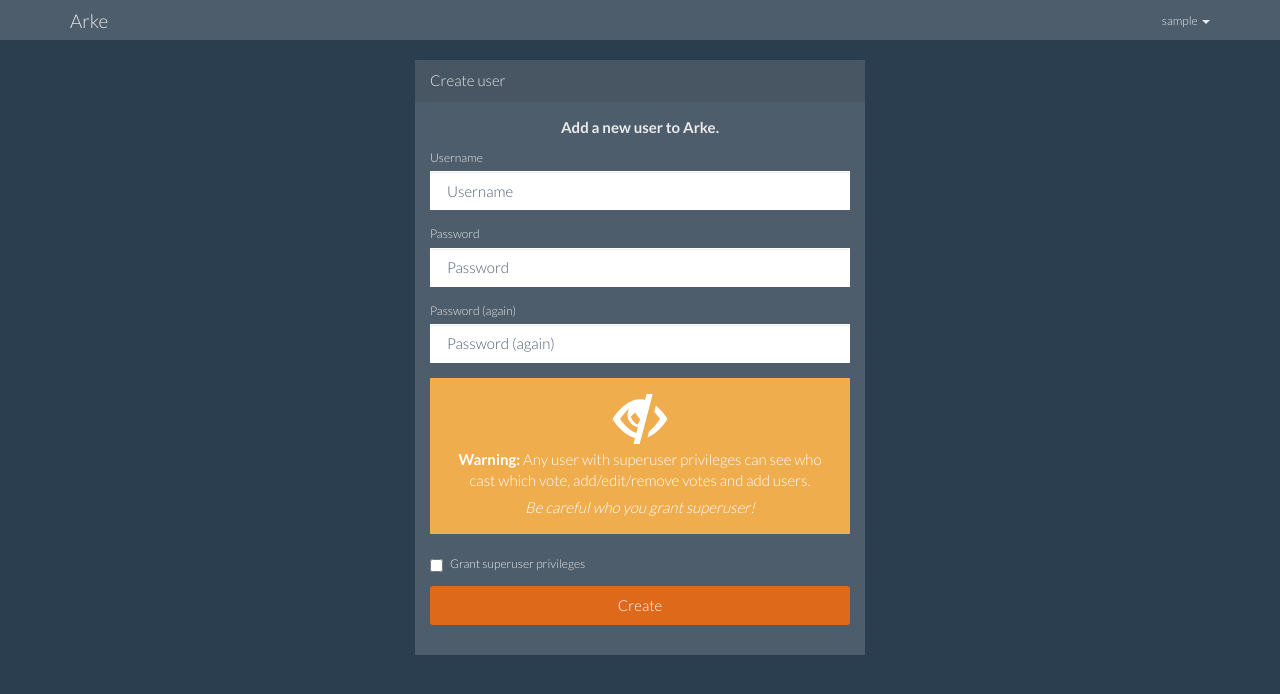
After one commit to Emberwalker/Arke, a Flask app: page /create-user in a window 1280 px wide. The commit adds this page. Shown: the top 694 px of the page. Run offline with Flask 2, Linux system fonts and the light colour scheme; a user stored in the database is signed in; tables that the repository leaves empty hold one stand-in row (values such as "Sample post"); some libraries are stand-ins or nearby versions.

Commit message:
More account management.

```diff
--- a/auth.py
+++ b/auth.py
@@ -1,7 +1,7 @@
-from flask import Blueprint, render_template, abort, request, redirect
+from flask import Blueprint, render_template, abort, request, redirect, url_for
 from flask.ext.login import LoginManager, UserMixin, login_required, current_user, login_user, logout_user
 from werkzeug.security import generate_password_hash, check_password_hash
-from db import User, get_user, has_superuser, write_to_db
+from db import User, get_user, has_superuser, write_to_db, delete_from_db, get_all
 from settings import SECRET_KEY
 
 auth = Blueprint('auth', __name__, template_folder='templates')
@@ -23,7 +23,7 @@ class FLUser(UserMixin):
 
     # Redirect missing attributes to the User object
     def __getattr__(self, name):
-        return self.user.__getattr__(name)
+        return getattr(self.user, name)
 
 
 @auth_sys.user_loader
@@ -38,9 +38,17 @@ def unauthorized():
     return redirect('/login')
 
 
+class UserExists(ValueError):
+    pass
+
+class NoPermissionError(Exception):
+    pass
+
 def create_user(name, password, sudo=False):
-    if not name or not password or len(name) < 3 or len(password) < 4:
+    if not name or not password or len(name) < 3 or len(password) < 4 or name.isdigit():  # Disallow unames that are numbers to avoid confusing the ID catcher
         raise ValueError()
+    if get_user(name.lower()):
+        raise UserExists()
     u = User(username=name.lower(), password=generate_password_hash(password))
     u.is_superuser = sudo
     write_to_db(u)
@@ -56,6 +64,7 @@ def logout():
     logout_user()
     return render_template('auth/logout.html')
 
+
 @auth.route('/login', methods=['GET', 'POST'])
 def login():
     if current_user.is_authenticated():
@@ -67,11 +76,9 @@ def login():
     errs = None
     if request.method == 'POST':
         try:
-            print(request.form)
             uname = request.form['username'].lower()
             user = get_user(uname)
             assert user
-            print(check_password(user, request.form['password']))
             assert check_password(user, request.form['password'])
             remember = False
             if 'remember' in request.form:
@@ -79,10 +86,10 @@ def login():
             login_user(FLUser(user))
             return redirect('/')
         except Exception as ex:
-            print(ex)
             errs = ["Incorrect username/password."]
 
     return render_template('auth/login.html', errors=errs)
+
 
 @auth.route('/firstrun', methods=['GET', 'POST'])
 def firstrun():
@@ -94,9 +101,107 @@ def firstrun():
         try:
             assert request.form['password'] == request.form['password-confirm']
             uname = request.form['username'].lower()
-            create_user(request.form['username'], request.form['password'], sudo=True)
+            create_user(uname, request.form['password'], sudo=True)
             return render_template('auth/setup_complete.html')
         except Exception as ex:
             errs = ["Invalid credentials. Mismatching passwords?"]
 
     return render_template('auth/firstrun.html', errors=errs)
+
+
+ERR_USER_EXISTS = "User already exists; perhaps you wanted <a href=\"/manage-accounts\">account management</a>?"
+
+@auth.route('/create-user', methods=['GET', 'POST'])
+@login_required
+def create_user_page():
+    if not current_user.is_superuser:
+        return redirect('/')
+
+    errs = None
+    info = None
+    if request.method == 'POST':
+        try:
+            assert request.form['password'] == request.form['password-confirm']
+            uname = request.form['username']
+            admin = True if 'superuser' in request.form else False
+            create_user(uname, request.form['password'], sudo=admin)
+            info = "User '{}' created.".format(uname)
+        except UserExists:
+            errs = [ERR_USER_EXISTS]
+        except Exception as ex:
+            errs = ["User creation failed; mismatching passwords?"]
+
+    return render_template('auth/create_user.html', errors=errs, info=info)
+
+@auth.route('/manage-accounts')
+@login_required
+def manage_accounts():
+    if not current_user.is_superuser:
+        return redirect('/')
+
+    info = request.args.get('info', None)
+    errs = []
+
+    return render_template('auth/manage.html', users=get_all(User), errors=errs, info=info)
+
+@auth.route('/users/destroy', methods=['GET', 'POST'])
+@login_required
+def destroy_user():
+    if not current_user.is_superuser:
+        return redirect('/')
+
+    uid = request.args.get('uid', None)
+    if not uid:
+        return redirect(url_for('auth.manage_accounts'))
+
+    user = get_user(uid)
+    errs = None
+
+    if not user:
+        return redirect(url_for('auth.manage_accounts'))
+
+    if request.method == 'POST':
+        # Actually destroy
+        uname = user.username
+        try:
+            delete_from_db(user)
+            return redirect(url_for('auth.manage_accounts', info="User {} deleted.".format(uname)))
+        except Exception as ex:
+            errs = [str(ex)]
+
+    return render_template('auth/destroy.html', user=user, errors=errs)
+
+@auth.route('/users/change-password', methods=['GET', 'POST'])
+@login_required
+def change_password():
+    uid = request.args.get('uid', None)
+    user = None
+    if uid and current_user.is_superuser:
+        user = get_user(uid)
+    else:
+        user = current_user
+
+    errs = None
+    info = None
+
+    if request.method == 'POST':
+        try:
+            uname = request.form['username']
+            pw1 = request.form['password']
+            pw2 = request.form['password-confirm']
+            assert pw1 == pw2
+            if not uname == current_user.username and not current_user.is_superuser:
+                raise NoPermissionError()
+            u = get_user(uname)
+            if len(pw1) < 4:
+                raise ValueError()
+            u.password = generate_password_hash(pw1)
+            write_to_db(u)
+            info = "Password changed for '{}'".format(uname)
+        except NoPermissionError:
+            errs = ["Permission denied."]
+        except Exception as ex:
+            print(ex)
+            errs = ["Password change failed; mismatching passwords?"]
+
+    return render_template('auth/change_password.html', user=user, errors=errs, info=info)
--- a/db.py
+++ b/db.py
@@ -25,22 +25,33 @@ class User(Base):
         return 'User<{}/sudo={}>'.format(self.username, self.is_superuser)
 
 
-def get_user(uname):
+def get_user(id_or_name):
+    if id_or_name.isdigit():
+        try:
+            i = int(id_or_name)
+        except:
+            return None
+        return __get_user_by_id(i)
+    else:
+        return __get_user_by_name(id_or_name)
+
+def __get_user_by_name(uname):
     session = Session()
     uname = uname.lower()
-    try:
-        user = session.query(User).filter_by(username=uname).scalar()
-        return user
-    except MultipleResultsFound as mrf:
-        logging.error("Found multiple users for name {} ({})".format(uname, mrf))
-    finally:
-        session.close()
-    return None
+    user = session.query(User).filter_by(username=uname).scalar()
+    session.close()
+    return user
+
+def __get_user_by_id(i):
+    session = Session()
+    user = session.query(User).filter_by(id=i).scalar()
+    session.close()
+    return user
 
 def has_superuser():
     session = Session()
-    u = session.query(User).filter_by(is_superuser=True).scalar()
-    return not u is None
+    u = session.query(User).filter_by(is_superuser=True).count()
+    return u > 0
 
 
 # Core
@@ -115,6 +126,18 @@ def write_to_db(obj):
     session.commit()
     session.close()
 
+def delete_from_db(obj):
+    session = Session()
+    session.delete(obj)
+    session.commit()
+    session.close()
+
+def get_all(model):
+    session = Session()
+    stuff = session.query(model).all()
+    session.close()
+    return stuff
+
 # DB creation (must be LAST in file!)
 Base.metadata.create_all(engine)
 __setup_category()
--- a/static/css/override.css
+++ b/static/css/override.css
@@ -30,3 +30,31 @@
     text-align: center;
     display: block;
 }
+
+.glyphicon-embiggen {
+    font-size: 50px;
+}
+
+.tr-row {
+    vertical-align: center;
+}
+
+.td-manage-id {
+    width: 1.2em;
+}
+
+.td-manage-acc {
+    width: auto;
+}
+
+.td-manage-ops {
+    width: 6em;
+}
+
+.txt-right {
+    text-align: right;
+}
+
+.btn-manage-margin {
+    margin-right: 0.5em;
+}
--- /dev/null
+++ b/templates/auth/create_user.html
@@ -0,0 +1,52 @@
+{% extends "base.html" %}
+{% block title %}Create User{% endblock %}
+{% block body %}
+<div class="panel panel-default panel-login">
+    <div class="panel-heading">Create user</div>
+    {% if info %}
+    <div class="alert alert-success" role="alert">
+        <p>{{ info|safe }}</p>
+    </div>
+    {% endif %}
+    {% if errors %}
+    <div class="alert alert-danger" role="alert">
+        <b>Some error occured...</b>
+        <ul>
+            {% for err in errors %}
+            <li>{{ err|safe }}</li>
+            {% endfor %}
+        </ul>
+    </div>
+    {% endif %}
+    <div class="panel-body panel-login-inner">
+        <p class="center-me"><b>Add a new user to Arke.</b></p>
+        <form action="/create-user" method="post">
+            <div class="form-group">
+                <label for="username">Username</label>
+                <input type="text" class="form-control" name="username" placeholder="Username"/>
+            </div>
+            <div class="form-group">
+                <label for="password">Password</label>
+                <input type="password" class="form-control" name="password" placeholder="Password"/>
+            </div>
+            <div class="form-group">
+                <label for="password-confirm">Password (again)</label>
+                <input type="password" class="form-control" name="password-confirm" placeholder="Password (again)"/>
+            </div>
+            <div class="alert alert-warning">
+                <p><span class="glyphicon glyphicon-eye-close glyphicon-embiggen center-me"></span></p>
+                <p class="center-me">
+                    <b>Warning:</b> Any user with superuser privileges can see who cast which vote, add/edit/remove votes and add users.<br/>
+                </p>
+                <p class="center-me"><i>Be careful who you grant superuser!</i></p>
+            </div>
+            <div class="checkbox">
+                <label>
+                    <input type="checkbox" name="superuser"/> Grant superuser privileges
+                </label>
+            </div>
+            <button type="submit" class="btn btn-primary btn-block">Create</button>
+        </form>
+    </div>
+</div>
+{% endblock %}
--- a/templates/base.html
+++ b/templates/base.html
@@ -17,6 +17,11 @@
                 <li class="dropdown">
                     <a href="#" class="dropdown-toggle" data-toggle="dropdown" role="button">{{current_user.get_id()}} <span class="caret"></span></a>
                     <ul class="dropdown-menu" role="menu">
+                        {% if current_user.is_superuser %}
+                        <li><a href="/manage-accounts">Account management</a></li>
+                        <li><a href="/create-user">Create user</a></li>
+                        <li class="divider"></li>
+                        {% endif %}
                         <li><a href="/logout">Logout...</a></li>
                     </ul>
                 </li>
```
Also changed, not shown: templates/auth/change_password.html (added, +36 -0 lines), templates/auth/destroy.html (added, +30 -0 lines), templates/auth/manage.html (added, +52 -0 lines).
